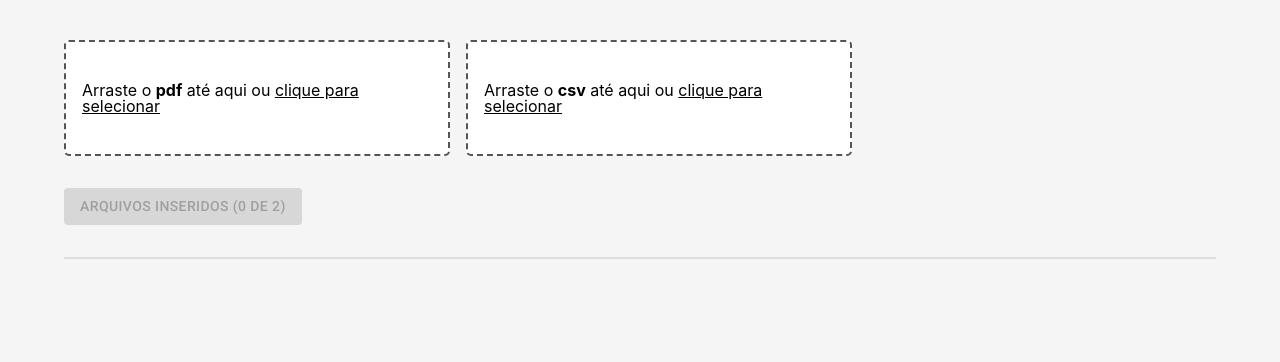
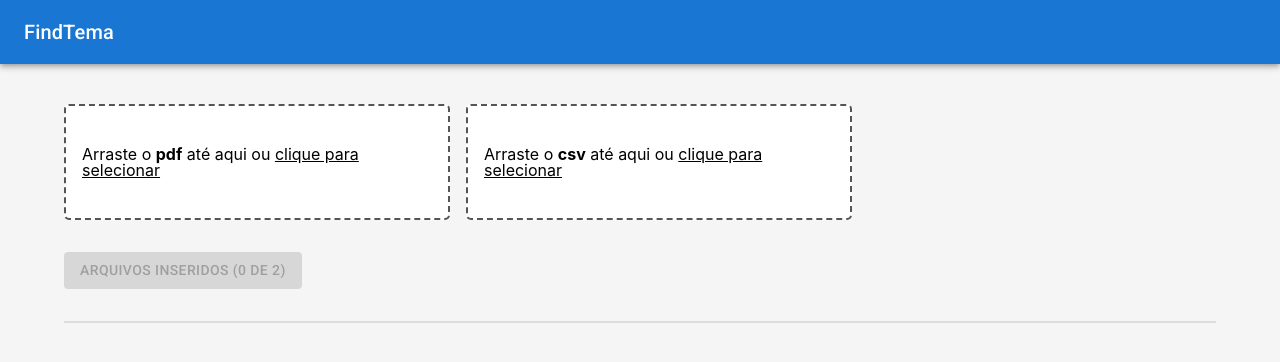
Before and after one commit to AILAB-CEFET-RJ/buscatema, a React (Create React App) app in the folder ui/: page / in a window 1280 px wide. Shown: the top 362 px of the page. Built offline with nearby package versions, Linux system fonts and the light colour scheme; a web font is replaced by a local one.

Commit message:
feat: appbar adicionado

```diff
--- a/ui/src/App.jsx
+++ b/ui/src/App.jsx
@@ -3,6 +3,9 @@ import { UploadZone } from './components/UploadZone'
 import { ThemeCard } from './components/ThemeCard'
 import './styles/dropzone.css'
 import { createContext, useState } from 'react'
+import AppBar from '@mui/material/AppBar';
+import Toolbar from '@mui/material/Toolbar';
+import Typography from '@mui/material/Typography';
 
 export const InfoContext = createContext()
 
@@ -16,6 +19,14 @@ export default function App() {
 
     return (
     <InfoContext.Provider value={setOrderedInfo}>
+        <AppBar position="static">
+            <Toolbar>
+                <Typography variant="h6" component="div" sx={{ flexGrow: 1 }}>
+                FindTema
+                </Typography>
+            </Toolbar>
+        </AppBar>
+
         <Container maxWidth="lg" sx={{ p: 5 }}>
             <UploadZone/>
 
```
